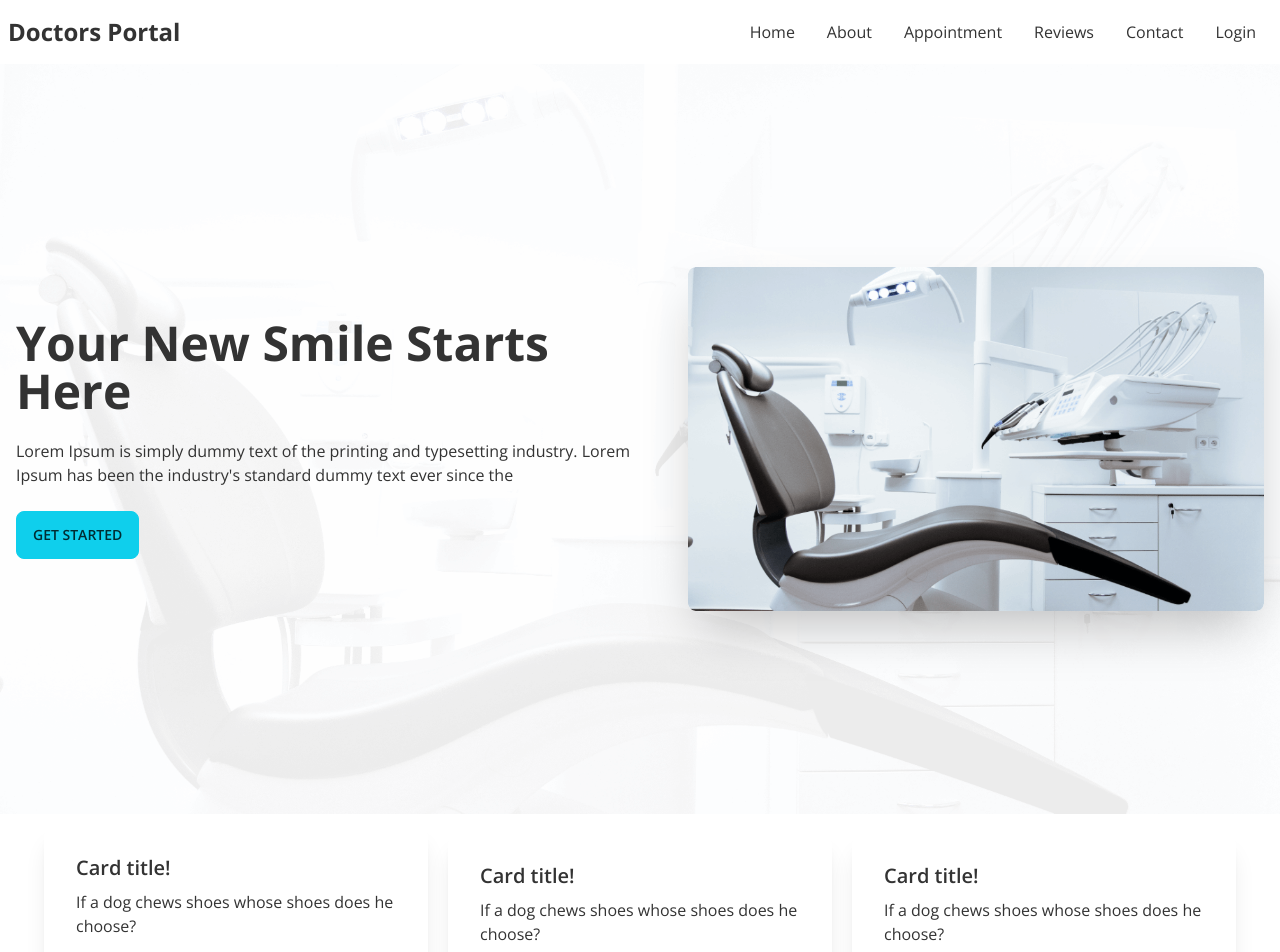
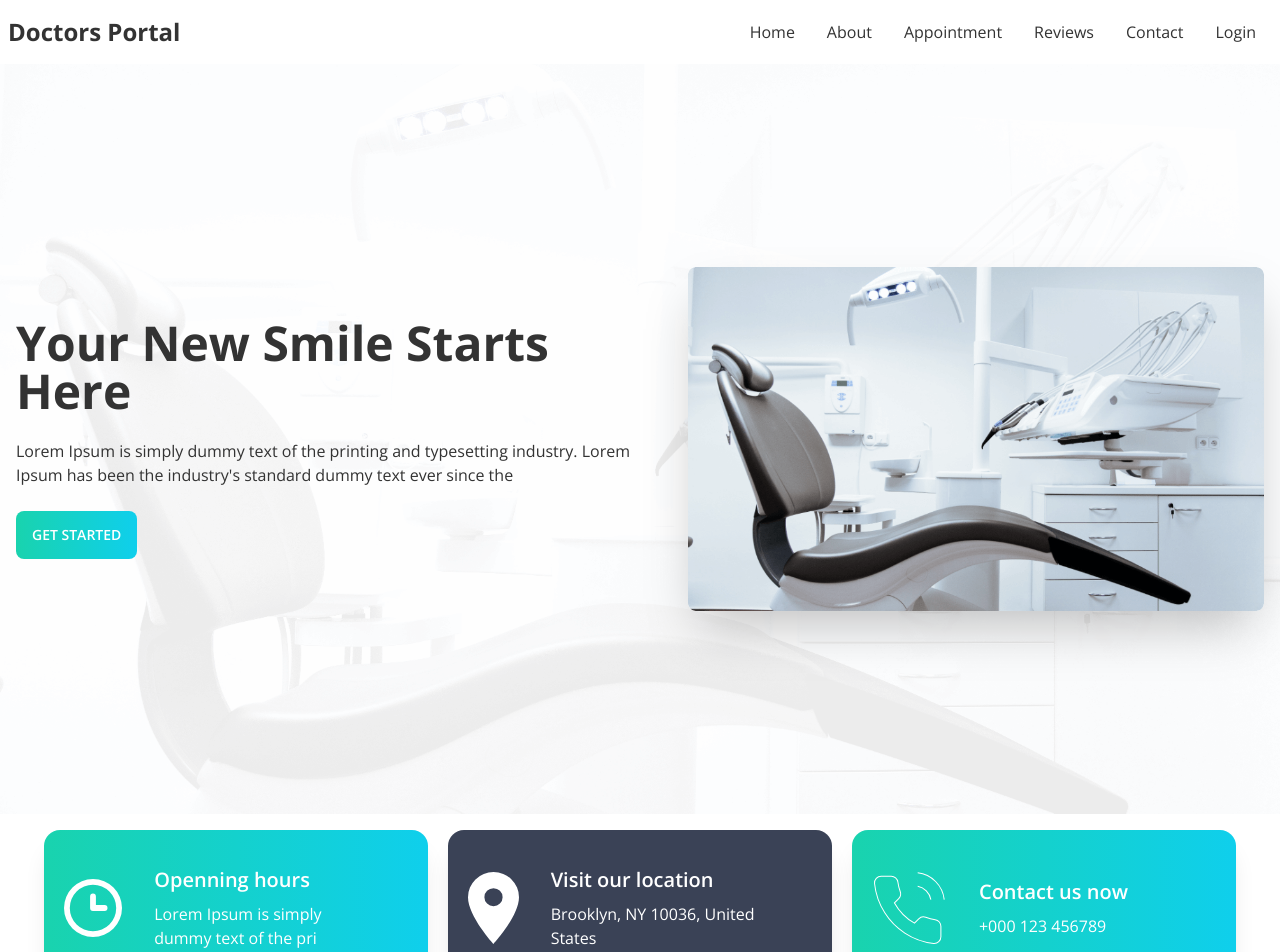
Before and after one commit to kmrajibfaysal/doctors-portal-client-km, a React (Create React App) app: page / in a window 1280 px wide. Shown: the top 952 px of the page. Built offline with nearby package versions, Linux system fonts and the light colour scheme.

Commit message:
added info card

```diff
--- a/src/Pages/Home/Hero.js
+++ b/src/Pages/Home/Hero.js
@@ -2,7 +2,7 @@ import React from 'react';
 import hero from '../../assets/images/chair.png';
 
 const Hero = () => (
-    <div className="hero bg-heroBg md:min-h-[750px]">
+    <div className="hero bg-opacity-50 bg-heroBg md:min-h-[750px]">
         <div className="hero-content flex-col lg:flex-row-reverse">
             <img
                 src={hero}
@@ -15,7 +15,10 @@ const Hero = () => (
                     Lorem Ipsum is simply dummy text of the printing and typesetting industry. Lorem
                     Ipsum has been the industry&apos;s standard dummy text ever since the
                 </p>
-                <button type="button" className="btn btn-primary">
+                <button
+                    type="button"
+                    className="btn transform border-0 bg-gradient-to-r from-secondary to-primary uppercase text-white hover:scale-105"
+                >
                     Get Started
                 </button>
             </div>
--- a/src/Pages/Home/infoCards.js
+++ b/src/Pages/Home/infoCards.js
@@ -1,23 +1,35 @@
 import React from 'react';
+import clock from '../../assets/icons/clock.svg';
+import marker from '../../assets/icons/marker.svg';
+import phone from '../../assets/icons/phone.svg';
 
 const InfoCards = () => (
-    <div className="container mx-auto flex flex-col items-center justify-center space-y-4 md:flex-row md:space-x-5">
-        <div className="card w-80 bg-base-100 shadow-xl md:w-96">
+    <div className="container mx-auto mt-4 flex flex-col items-center justify-center space-y-4 space-x-0 md:flex-row md:space-y-0 md:space-x-5">
+        <div className="card w-80 items-center justify-around bg-gradient-to-r from-secondary to-primary py-4  text-white shadow-xl md:w-96 md:flex-row md:py-1 md:px-5">
+            <div>
+                <img src={clock} alt="" />
+            </div>
             <div className="card-body">
-                <h2 className="card-title">Card title!</h2>
-                <p>If a dog chews shoes whose shoes does he choose?</p>
+                <h2 className="card-title">Openning hours</h2>
+                <p>Lorem Ipsum is simply dummy text of the pri</p>
             </div>
         </div>
-        <div className="card w-80 bg-base-100 shadow-xl md:w-96">
+        <div className="card w-80 items-center justify-around bg-accent py-4  text-white shadow-xl md:w-96 md:flex-row md:py-1 md:px-5">
+            <div>
+                <img src={marker} alt="" />
+            </div>
             <div className="card-body">
-                <h2 className="card-title">Card title!</h2>
-                <p>If a dog chews shoes whose shoes does he choose?</p>
+                <h2 className="card-title">Visit our location</h2>
+                <p>Brooklyn, NY 10036, United States</p>
             </div>
         </div>
-        <div className="card w-80 bg-base-100 shadow-xl md:w-96">
+        <div className="card w-80 items-center justify-around bg-gradient-to-r from-secondary to-primary py-4  text-white shadow-xl md:w-96 md:flex-row md:py-4 md:px-5">
+            <div>
+                <img src={phone} alt="" />
+            </div>
             <div className="card-body">
-                <h2 className="card-title">Card title!</h2>
-                <p>If a dog chews shoes whose shoes does he choose?</p>
+                <h2 className="card-title">Contact us now</h2>
+                <p>+000 123 456789</p>
             </div>
         </div>
     </div>
--- a/src/index.css
+++ b/src/index.css
@@ -17,3 +17,7 @@
     @apply rounded  py-2 hover:font-extrabold;
   }
 }
+
+.cardContainer div {
+  @apply w-80 md:w-96 ;
+}
```
